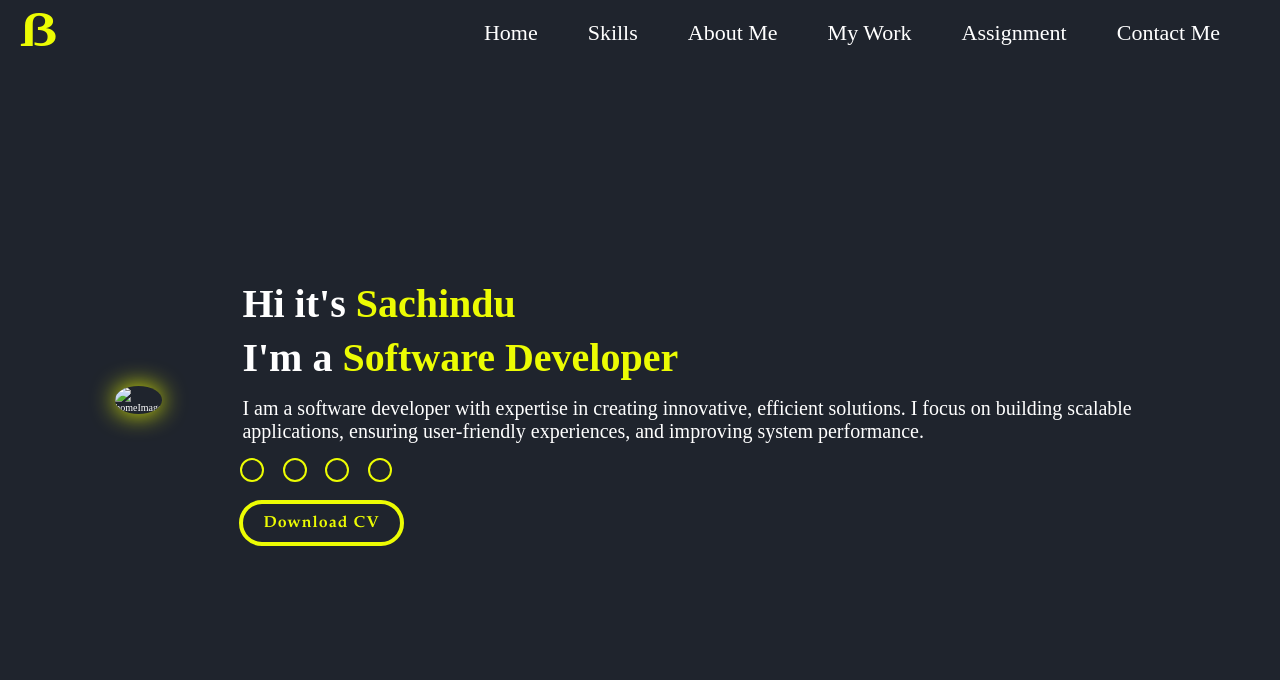
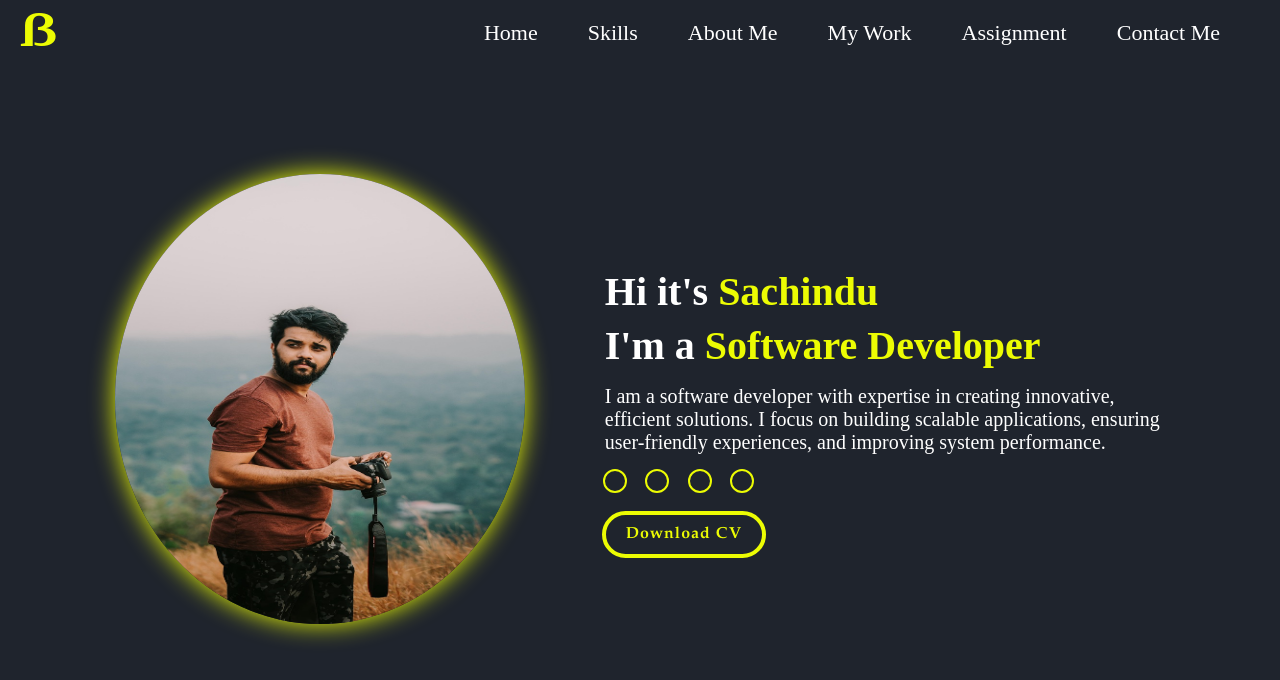
Before and after one commit to Sachinnn22/PortfolioLasr, a plain HTML site: page Html/Index.html in a window 1280 px wide. Drawn offline with Linux system fonts and the light colour scheme.

Commit message:
update hero css

```diff
--- a/Html/Index.html
+++ b/Html/Index.html
@@ -33,7 +33,7 @@
 <!--home page start-->
 <section class="home" id="homee">
     <div class="homeImg">
-        <img src="images/img_12.png" alt="homeImage" height="450px">
+        <img src="../Asessts/Images/test1.png" alt="homeImage" height="450px">
     </div>
     <div class="home-content">
         <h1>Hi it's <span>Sachindu</span></h1>
```
Also changed, not shown: Asessts/Images/test1.png (added).
